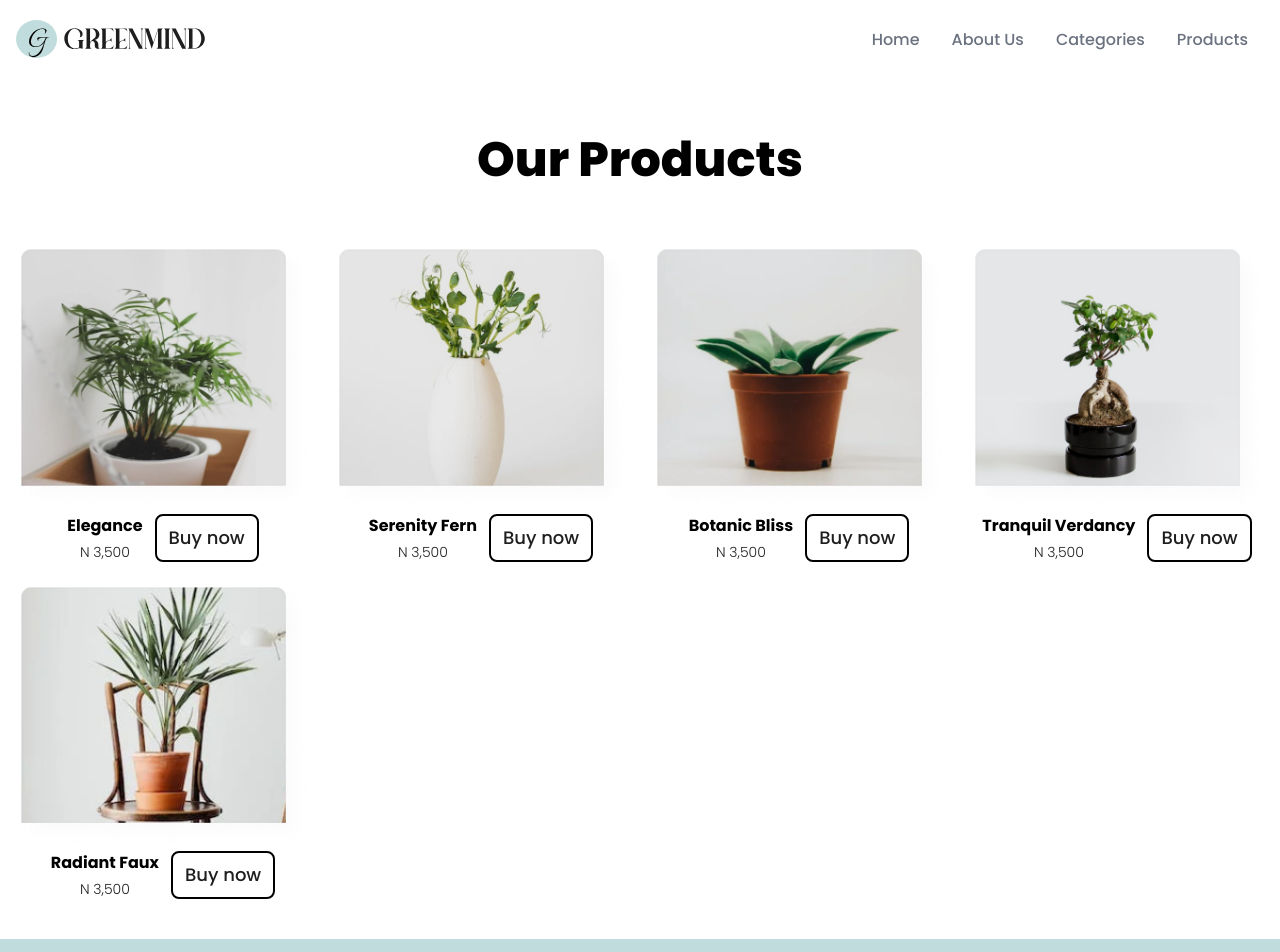
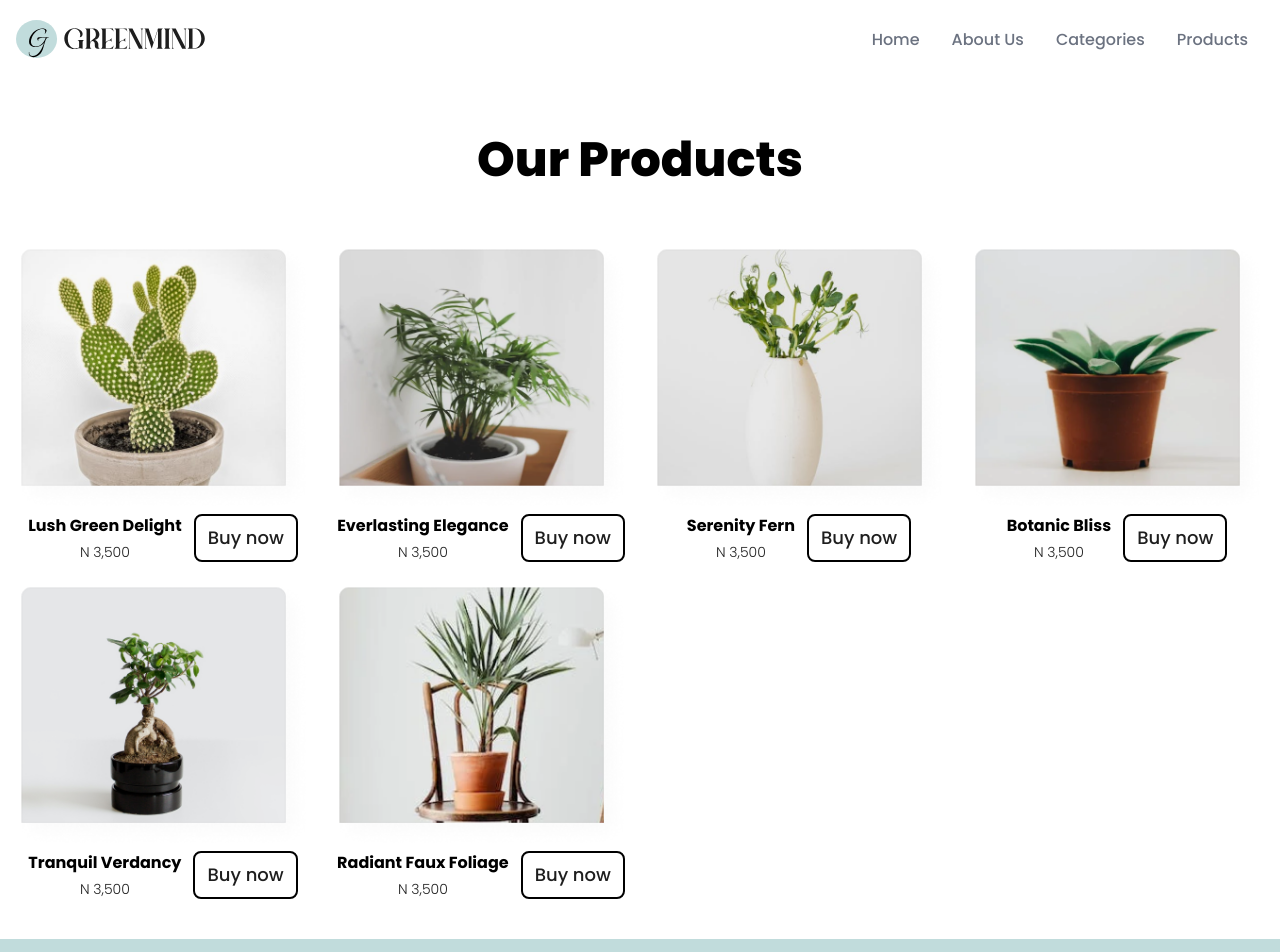
Before and after one commit to DevOluwatoyin/e-commerce-website-landing-page, a Next.js app: page /products in a window 1280 px wide. Shown: the top 952 px of the page. Built offline with nearby package versions, Linux system fonts and the light colour scheme.

Commit message:
included a testimonials section

```diff
--- a/src/constants/plants.js
+++ b/src/constants/plants.js
@@ -23,13 +23,18 @@ export const allPlants = [
     price: "N 900",
   },
   {
+    image: artificial2,
+    name: "Lush Green Delight",
+    price: "N 3,500",
+  },
+  {
     image: artificial3,
     name: "Lush Green Delight",
     price: "N 3,500",
   },
   {
     image: artificial4,
-    name: "Elegance",
+    name: "Everlasting Elegance",
     price: "N 3,500",
   },
   {
@@ -49,7 +54,7 @@ export const allPlants = [
   },
   {
     image: artificial8,
-    name: "Radiant Faux",
+    name: "Radiant Faux Foliage",
     price: "N 3,500",
   },
 ];
--- a/src/sections/Testimonials.jsx
+++ b/src/sections/Testimonials.jsx
@@ -1,9 +1,29 @@
-import React from 'react'
+import React from "react";
 
 const Testimonials = () => {
   return (
-    <div>Textskdjsldh</div>
-  )
-}
+    <section className="scroll-mt-20 pt-10 mb-20">
+      <div className="md:max-w-[1300px] mx-auto px-4 space-y-10">
+        <h3 className="font-bold text-xl md:text-2xl">
+          What customers say about
+          <br /> GREEMIND?
+        </h3>
 
-export default Testimonials
+        <div className="flex items-center flex-col justify-center bg-primary p-4 rounded-xl shadow-2xl space-y-5 max-w-lg mx-auto">
+          <p className=" font-medium lg:text-lg">
+            Exceptional service! I recently purchased a variety of plants and
+            plants accessories from this wonderful business, and I couldn't be
+            more pleased. The quality of their artificial plants is unmatched,
+            providing a lifelike and vibrant addition to my home.
+          </p>
+          <div className="text-center">
+            <p className="font-bold md:text-lg">Jane Doe</p>
+            <p className="text-light text-sm lg:text-base">Youtuber</p>
+          </div>
+        </div>
+      </div>
+    </section>
+  );
+};
+
+export default Testimonials;
```
